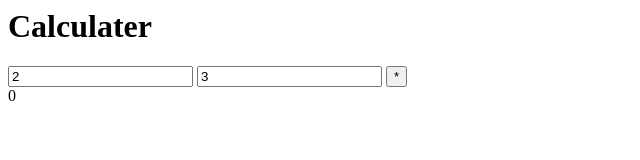
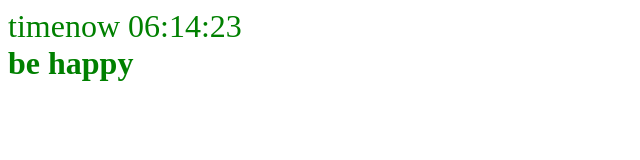
Before and after one commit to yapcheahshen/yapcheahshen.github.io, a plain HTML site: page index.html in a window 1280 px wide. Shown: the whole page, without its empty margins (0-640 px from the left). Drawn offline with Linux system fonts and the light colour scheme.

Commit message:
change home page

```diff
--- a/index.html
+++ b/index.html
@@ -1,20 +1,13 @@
 <html>
-<link rel="stylesheet" type="text/css" href="index.css">
-<H1>Calculater</H1>
-<input  id="o1" value="2"/>
-<input  id="o2" value="3"/>
-<button onClick="multiple()">*</button>
-<br/>
-
-<span id="result">0</span>
-
+<style>
+	#time {font-size:200%;color:green;}
+</style>
+	 <span id="time">--:--:--</span>
 <script>
-	var multiple=function() {
-		var o1=document.getElementById("o1").value;
-		var o2=document.getElementById("o2").value;
-
-		document.getElementById("result").innerHTML=o1*o2;
-	}
+	setInterval(function(){
+		var timenow=new Date().toString();
+		timenow=timenow.substr(16,8);
+		document.getElementById("time").innerHTML=" timenow "+timenow + " <br><b> be happy" ;
+	},3000);
 </script>
-
 </html>
```
